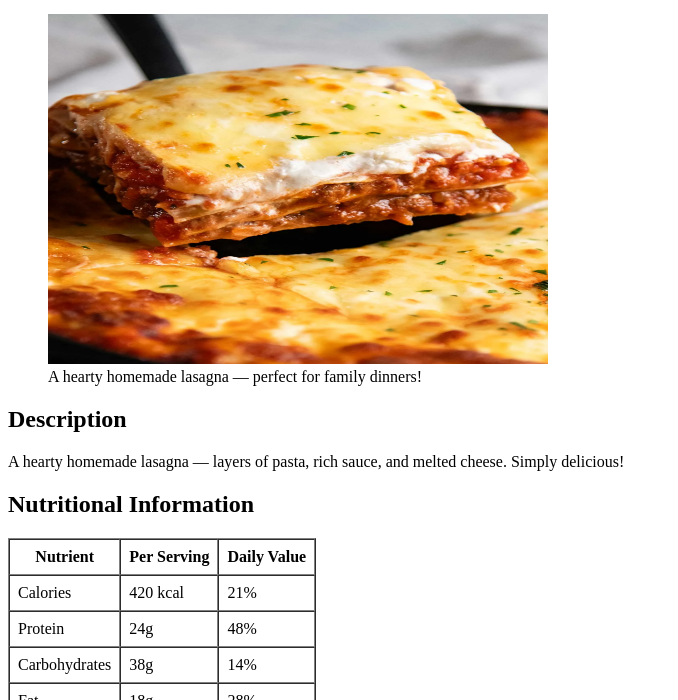
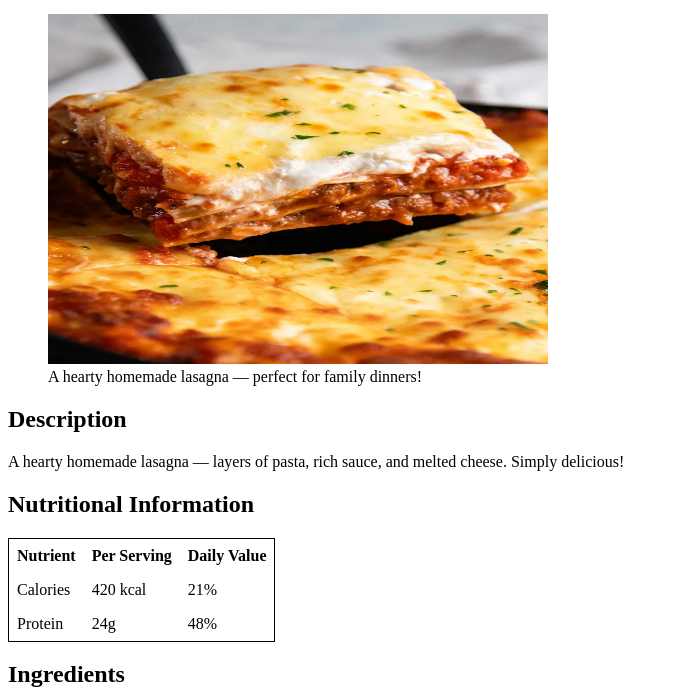
Before and after one commit to julrielnegros-dev/odin-recipes, a plain HTML site: page recipes/lasagna.html in a window 1280 px wide. Shown: the part 100-800 px from the top of the page, without its empty margins (0-678 px from the left). Drawn offline with Linux system fonts and the light colour scheme.

Commit message:
Fixed lasagna table validation issues

```diff
--- a/recipes/lasagna.html
+++ b/recipes/lasagna.html
@@ -29,31 +29,21 @@
 
         <section>
             <h2>Nutritional Information</h2>
-            <table border="1" cellpadding="8" cellspacing="0">
+            <table style="border: 1px solid black; border-collapse: collapse;">
                 <tr>
-                    <th>Nutrient</th>
-                    <th>Per Serving</th>
-                    <th>Daily Value</th>
+                    <th style="padding: 8px;">Nutrient</th>
+                    <th style="padding: 8px;">Per Serving</th>
+                    <th style="padding: 8px;">Daily Value</th>
                 </tr>
                 <tr>
-                    <td>Calories</td>
-                    <td>420 kcal</td>
-                    <td>21%</td>
+                    <td style="padding: 8px;">Calories</td>
+                    <td style="padding: 8px;">420 kcal</td>
+                    <td style="padding: 8px;">21%</td>
                 </tr>
                 <tr>
-                    <td>Protein</td>
-                    <td>24g</td>
-                    <td>48%</td>
-                </tr>
-                <tr>
-                    <td>Carbohydrates</td>
-                    <td>38g</td>
-                    <td>14%</td>
-                </tr>
-                <tr>
-                    <td>Fat</td>
-                    <td>18g</td>
-                    <td>28%</td>
+                    <td style="padding: 8px;">Protein</td>
+                    <td style="padding: 8px;">24g</td>
+                    <td style="padding: 8px;">48%</td>
                 </tr>
             </table>
         </section>
```
